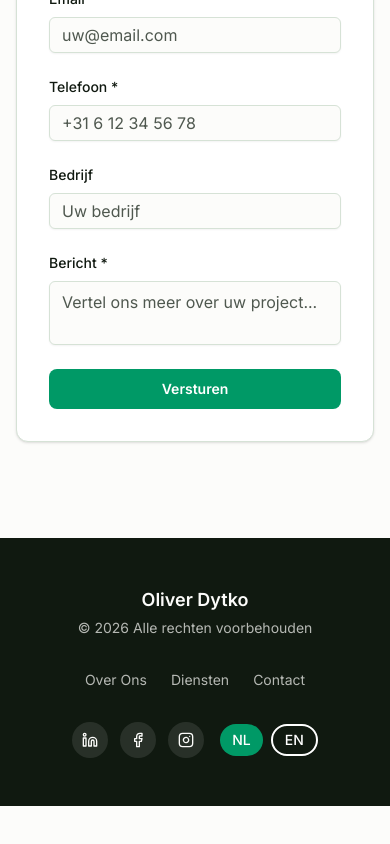
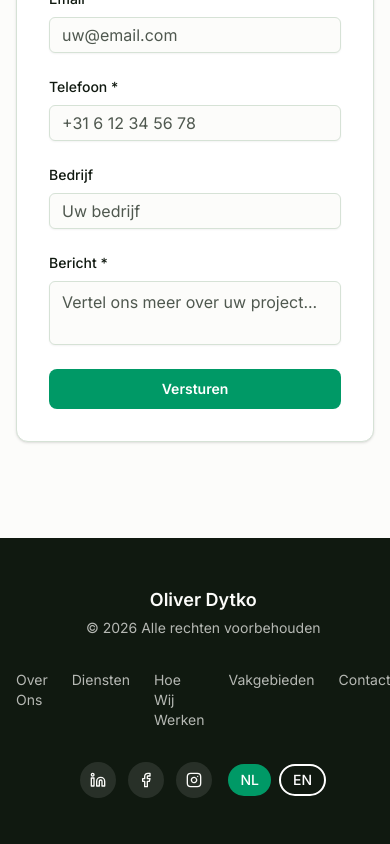
Before and after one commit to oewa10/olivierdytko, a Next.js app: page / in a window 390 px wide. Shown: the part 7589-8433 px from the top of the page. Before the commit the page ends 8395 px from the top, so only its background shows below. Built offline with nearby package versions, Linux system fonts and the light colour scheme.

Commit message:
Update navigation: add process section to header, mobile menu, and footer

```diff
--- a/components/footer.tsx
+++ b/components/footer.tsx
@@ -10,6 +10,8 @@ export function Footer() {
   const navLinks = [
     { href: "#about", label: t("nav.about") },
     { href: "#services", label: t("nav.services") },
+    { href: "#process", label: t("nav.process") },
+    { href: "#specializations-grid", label: t("nav.specializations") },
     { href: "#contact", label: t("nav.contact") },
   ]
 
--- a/components/header.tsx
+++ b/components/header.tsx
@@ -33,7 +33,8 @@ export function Header() {
   const navLinks = [
     { href: "#about", label: t("nav.about") },
     { href: "#services", label: t("nav.services") },
-    { href: "#specializations", label: t("nav.specializations") },
+    { href: "#process", label: t("nav.process") },
+    { href: "#specializations-grid", label: t("nav.specializations") },
     { href: "#contact", label: t("nav.contact") },
   ]
 
--- a/lib/i18n.tsx
+++ b/lib/i18n.tsx
@@ -15,6 +15,7 @@ const translations: Translations = {
   // Navigation
   "nav.about": { nl: "Over Ons", en: "About Us" },
   "nav.services": { nl: "Diensten", en: "Services" },
+  "nav.process": { nl: "Hoe Wij Werken", en: "How We Work" },
   "nav.specializations": { nl: "Vakgebieden", en: "Specializations" },
   "nav.contact": { nl: "Contact", en: "Contact" },
 
```
